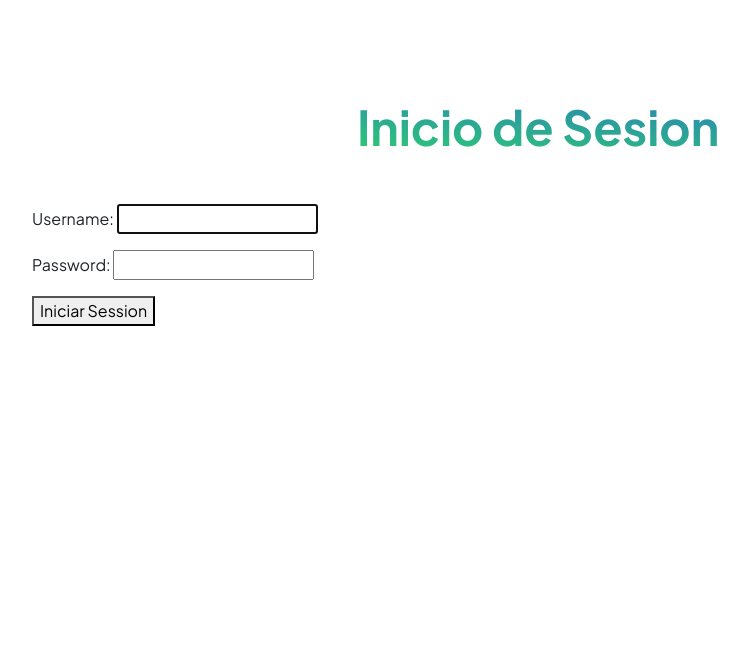
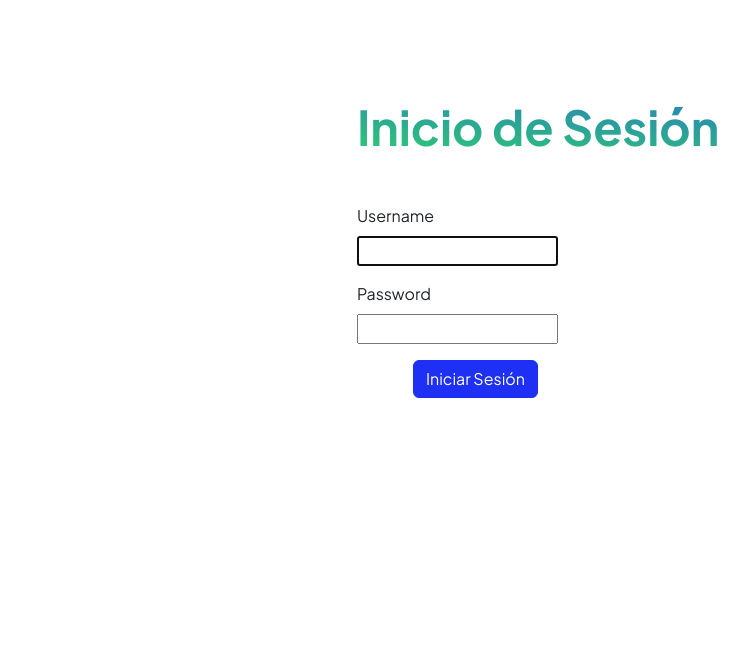
Before and after one commit to lcdosguzman/RecruitRadar, a Django app: page /appUsers/login in a window 1280 px wide. Shown: the part 72-742 px from the top of the page, without its empty margins (102-850 px from the left). Run offline with Django 5.2, Linux system fonts and the light colour scheme; some libraries are stand-ins or nearby versions.

Commit message:
fix css login

```diff
--- a/recruitradar/appUsers/templates/appUsers/login.html
+++ b/recruitradar/appUsers/templates/appUsers/login.html
@@ -7,20 +7,34 @@
 <header class="py-5">
     <div class="container px-5 pb-5">
         <section>
-            <div class="container px-3" style="margin-top: 50px;">
-                <div class="text-center mb-5">
-                    <h1 class="display-5 fw-bolder mb-0"><span class="text-gradient d-inline">Inicio de Sesion</span></h1>
-                </div>
-                <div class="row">
-                       <form  action="" method="POST">
-                            {% csrf_token %}
-                            {{miFormulario.as_p}}
-
-                            <button type="submit">Iniciar Session</button>
-                       </form>
+            <div class="container px-3 d-flex justify-content-center" style="margin-top: 50px;">
+                <div>
+                    <div class="text-center mb-5">
+                        <h1 class="display-5 fw-bolder mb-0"><span class="text-gradient d-inline">Inicio de Sesión</span></h1>
+                    </div>
+                    <div class="row">
+                        <form action="" method="POST" class="mb-3">{% csrf_token %}
+                            <div class="col-md-6">
+                                <div class="mb-3">
+                                    <label for="{{ miFormulario.username.id_for_label }}" class="form-label">{{ miFormulario.username.label }}</label>
+                                    {{ miFormulario.username }}
+                                </div>
+                                <div class="mb-3">
+                                    <label for="{{ miFormulario.password.id_for_label }}" class="form-label">{{ miFormulario.password.label }}</label>
+                                    {{ miFormulario.password }}
+                                </div>
+                            </div>
+                            <div class="col-md-6 d-flex justify-content-end">
+                                <div class="mb-3">
+                                    <input class="btn btn-primary" type="submit" value="Iniciar Sesión">
+                                </div>
+                            </div>
+                        </form>
+                    </div>
                 </div>
             </div>
         </section>
+
 
     </div>
 </header>
```
Also changed, not shown: recruitradar/appUsers/templates/appUsers/noticias.html (+6 -6 lines), recruitradar/db.sqlite3, recruitradar/media/publicaciones/_a0df948d-4b48-466f-bc2d-88166c6f1647_d931OTs.jpg (added).
